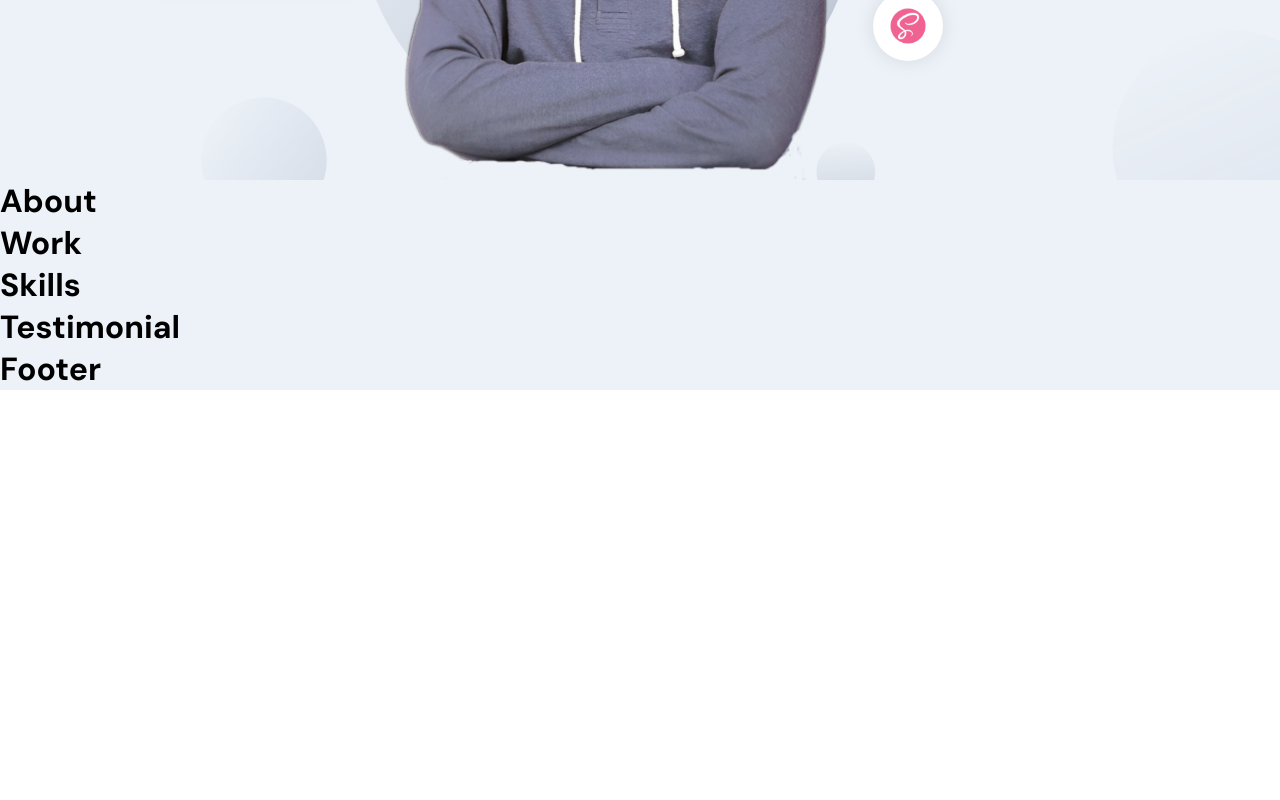
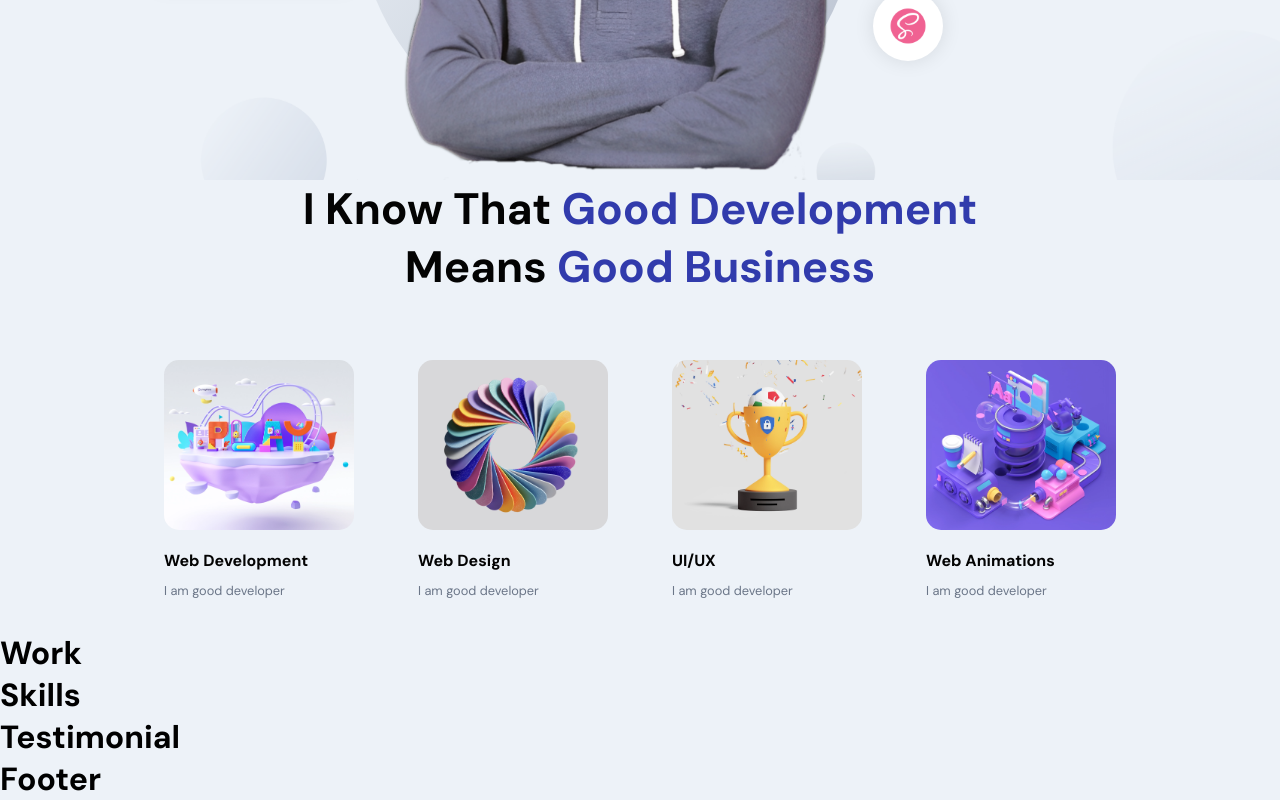
Before and after one commit to Alvinkariuki/update-portfolio, a React (Create React App) app in the folder frontend_react/: page / in a window 1280 px wide. Shown: the part 530-1330 px from the top of the page. Before the commit the page ends 920 px from the top, so only its background shows below. Built offline with nearby package versions, Linux system fonts and the light colour scheme.

Commit message:
About section

```diff
--- a/frontend_react/src/container/About/About.jsx
+++ b/frontend_react/src/container/About/About.jsx
@@ -1,9 +1,61 @@
-import React from "react";
+import React, { useState, useEffect } from "react";
+import { motion } from "framer-motion";
 
-import "./About.sass";
+import { images } from "../../constants";
+import "./About.scss";
+
+const abouts = [
+  {
+    title: "Web Development",
+    description: "I am good developer",
+    imgUrl: images.about01,
+  },
+  {
+    title: "Web Design",
+    description: "I am good developer",
+    imgUrl: images.about02,
+  },
+  {
+    title: "UI/UX",
+    description: "I am good developer",
+    imgUrl: images.about03,
+  },
+  {
+    title: "Web Animations",
+    description: "I am good developer",
+    imgUrl: images.about04,
+  },
+];
 
 const About = () => {
-  return <h1>About</h1>;
+  return (
+    <>
+      <h2 className="head-text">
+        I know that <span>Good Development</span> <br /> means{" "}
+        <span>Good Business</span>
+      </h2>
+
+      <div className="app__profiles">
+        {abouts.map((about, index) => (
+          <motion.div
+            whileInView={{ opacity: 1 }}
+            whileHover={{ scale: 1.1 }}
+            transition={{ duration: 0.5, type: "tween" }}
+            className="app__profile-item"
+            key={about.title + index}
+          >
+            <img src={about.imgUrl} alt={about.title} />
+            <h2 className="bold-text" style={{ marginTop: 20 }}>
+              {about.title}
+            </h2>
+            <p className="p-text" style={{ marginTop: 10 }}>
+              {about.description}
+            </p>
+          </motion.div>
+        ))}
+      </div>
+    </>
+  );
 };
 
 export default About;
--- /dev/null
+++ b/frontend_react/src/container/About/About.scss
@@ -0,0 +1,38 @@
+.app__about {
+  flex: 1;
+  width: 100%;
+  flex-direction: column;
+}
+
+.app__profiles {
+  display: flex;
+  justify-content: center;
+  align-items: flex-start;
+  flex-wrap: wrap;
+  margin-top: 2rem;
+}
+
+.app__profile-item {
+  width: 190px;
+  display: flex;
+  justify-content: flex-start;
+  align-items: flex-start;
+  flex-direction: column;
+  margin: 2rem;
+
+  img {
+    width: 100%;
+    height: 170px;
+    border-radius: 15px;
+    object-fit: cover;
+  }
+
+  @media screen and (min-width: 2000px) {
+    width: 370px;
+    margin: 2rem 4rem;
+
+    img {
+      height: 320px;
+    }
+  }
+}
```
Also changed, not shown: frontend_react/src/container/About/About.sass (deleted).
